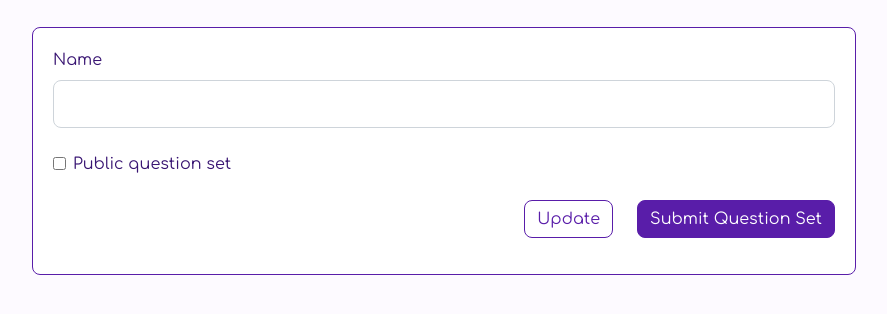
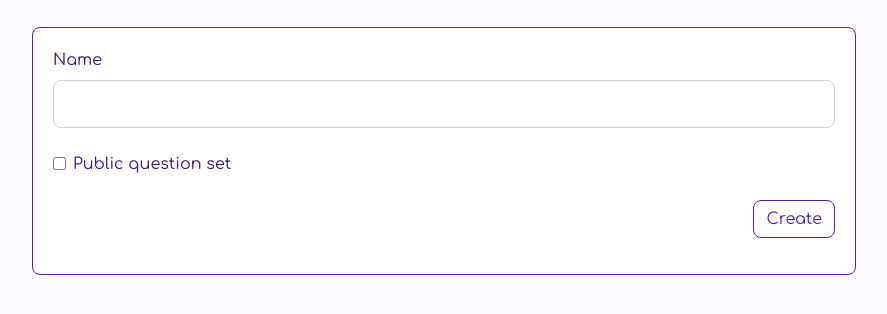
Before and after one commit to gerardocm/online-quiz-platform, a Flask app: page /create-question-set in a window 1280 px wide. Shown: the part 170-484 px from the top of the page, without its empty margins (196-1083 px from the left). Run offline with Flask 2, Linux system fonts and the light colour scheme; the visitor is signed in with stand-in values (Sample User, id 1); data comes from the database, SQL or seed files in the repository; some libraries are stand-ins or nearby versions.

Commit message:
Fix question set routing

```diff
--- a/onlinequiz/create_question_set.py
+++ b/onlinequiz/create_question_set.py
@@ -14,7 +14,7 @@ from sqlalchemy.exc import IntegrityError
 from flask import jsonify
 import json
 
-create_question_set = Blueprint('@create_question_set', __name__)
+create_question_set = Blueprint('create_question_set', __name__)
 
 @create_question_set.route('/create-question-set')
 @login_required
@@ -57,7 +57,7 @@ def question_set_post():
       cuser=current_user
     )
 
-  return redirect(url_for('main.question_set_update',set_id=new_question_set.id))
+  return redirect(url_for('create_question_set.question_set_update',set_id=new_question_set.id))
 
 
 @create_question_set.route('/create-question-set/<int:set_id>')
--- a/onlinequiz/static/scripts/create-question-set.js
+++ b/onlinequiz/static/scripts/create-question-set.js
@@ -192,7 +192,7 @@ $(document).ready(function() {
         }));
       }
     });
-    console.log('options.value :>> ', options.value);
+
     options.value = "["+options.value.toString()+"]";
     return options;
   }
@@ -200,9 +200,13 @@ $(document).ready(function() {
   function getQuestionSetId() {
     let path = window.location.pathname;
     pathArray = path.split("/");
-    if(pathArray.length <= 0)
+
+    if(pathArray.length <= 2)
       return;
+
+
     questionSetId = pathArray[pathArray.length-1];
+
     if(questionSetId)
       setClickEvt();
   }
@@ -224,6 +228,7 @@ $(document).ready(function() {
     deleteButton.on("click", function() {
       deleteOption($(this).parent().parent());
     });
+
     if(questionType === "multichoice") {
       let checkbox = newOption.find(".form-check").find(".form-check-input");
       checkbox.prop('id', "checkbox-"+newId);
@@ -250,10 +255,14 @@ $(document).ready(function() {
   }
 
   function changeBtnSubmitLabel() {
-    if(!questionSetId)
+    console.log('questionSetId :>> ', questionSetId);
+    if(!questionSetId) {
+      $('#btn-submit-quiz').hide();
       return;
+    }
 
     $("#question-set-submit > #submit").prop('value', 'Update');
+
     $("#question-set-form").on('submit', (evt) => {
       evt.preventDefault();
       submitUpdateQuestionSet();
--- a/onlinequiz/templates/create-question-set.html
+++ b/onlinequiz/templates/create-question-set.html
@@ -44,13 +44,19 @@
           </div>
           <div class="form-group d-flex" id="question-set-submit">
             {{ form.submit(class="btn btn-outline-primary ml-auto") }}
-            <button type="button" class="btn btn-primary ml-4" onclick="submitQuestionSet()">Submit Question Set</button>
+            <button type="button"
+              id="btn-submit-quiz"
+              class="btn btn-primary ml-4"
+              onclick="submitQuestionSet()">
+              Submit Quiz
+            </button>
           </div>
         </form>
       </div>
     </div>
 
     {% if set_id %}
+      <!-- Add questions section -->
       <div class="my-4">
         <div class="card w-100">
           <div class="card-header text-center">
@@ -74,12 +80,14 @@
           </div>
         </div>
       </div>
+
+      <!-- Display Manual questions created -->
       <div class="my-4" id="manual-questions">
         <div class="card w-100">
           <div class="card-body">
             <h5 class="card-title">Manual questions</h5>
           </div>
-          <div class="card-body p-1">
+          <div class="card-body px-1">
             <ul class="list-group list-group-flush mx-4" id="manual-question-list">
               {% for question in questions.manual_questions %}
                 <li class="list-group-item list-group-item-action list-group-item-light" id="{{question.id}}">
@@ -100,6 +108,8 @@
           </div>
         </div>
       </div>
+
+      <!-- Display Multichoice questions -->
       <div class="my-4" id="multichoice-questions">
         <div class="card w-100">
           <div class="card-body">
@@ -141,6 +151,8 @@
           </div>
         </div>
       </div>
+
+      <!-- Display Voting questions -->
       <div class="my-4" id="voting-questions">
         <div class="card w-100">
           <div class="card-body">
--- a/onlinequiz/templates/navBar.html
+++ b/onlinequiz/templates/navBar.html
@@ -19,7 +19,7 @@
                     <a class="nav-link" href="#">Take a Quiz!</a>
                 </li>
                 <li class="nav-item">
-                    <a class="nav-link" href="{{url_for('@create_question_set.question_set')}}">Create a Quiz!</a>
+                    <a class="nav-link" href="{{url_for('create_question_set.question_set')}}">Create a Quiz!</a>
                 </li>
                 {% if cuser and cuser.is_authenticated %}
                     <li class="nav-item">
```
